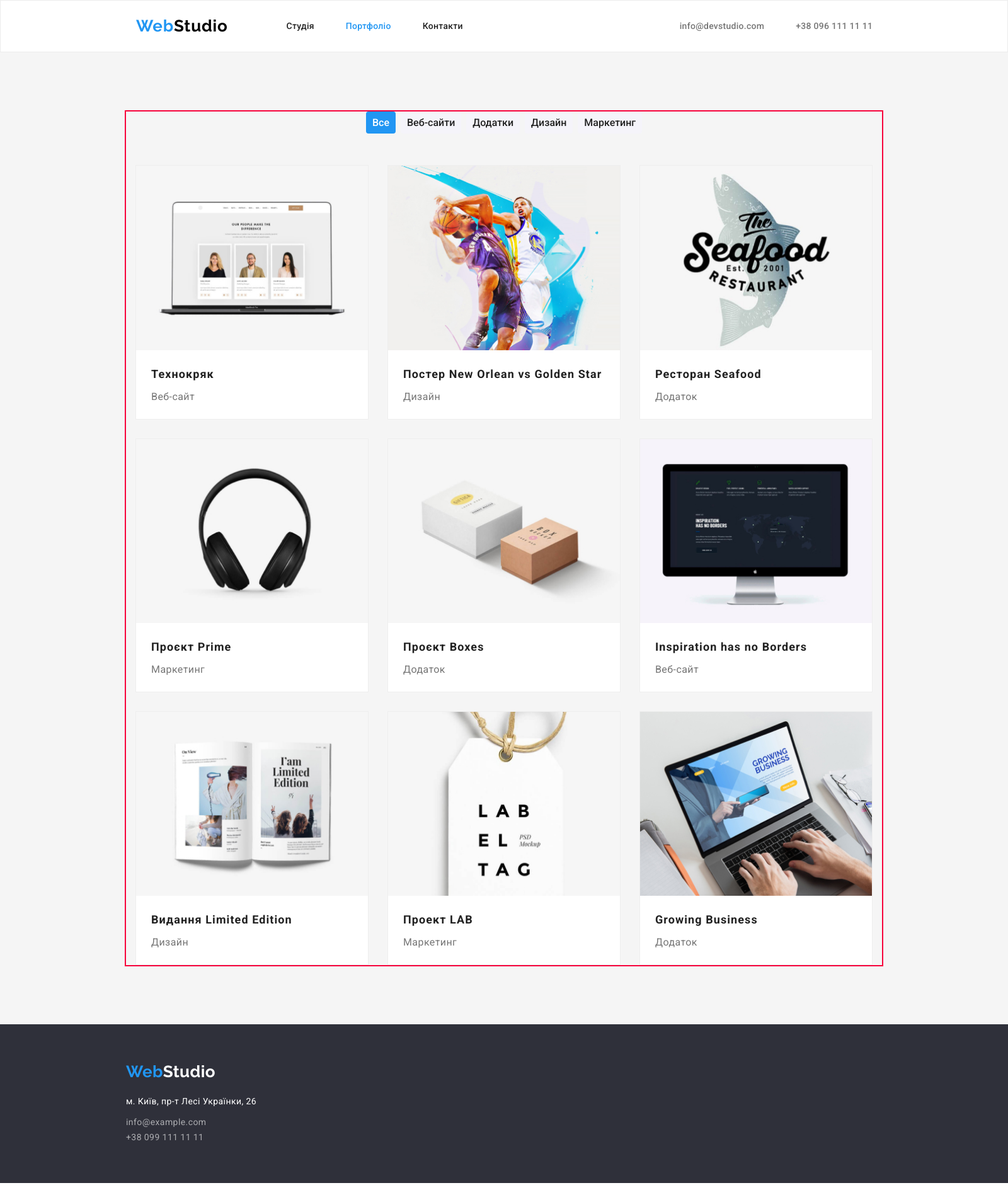
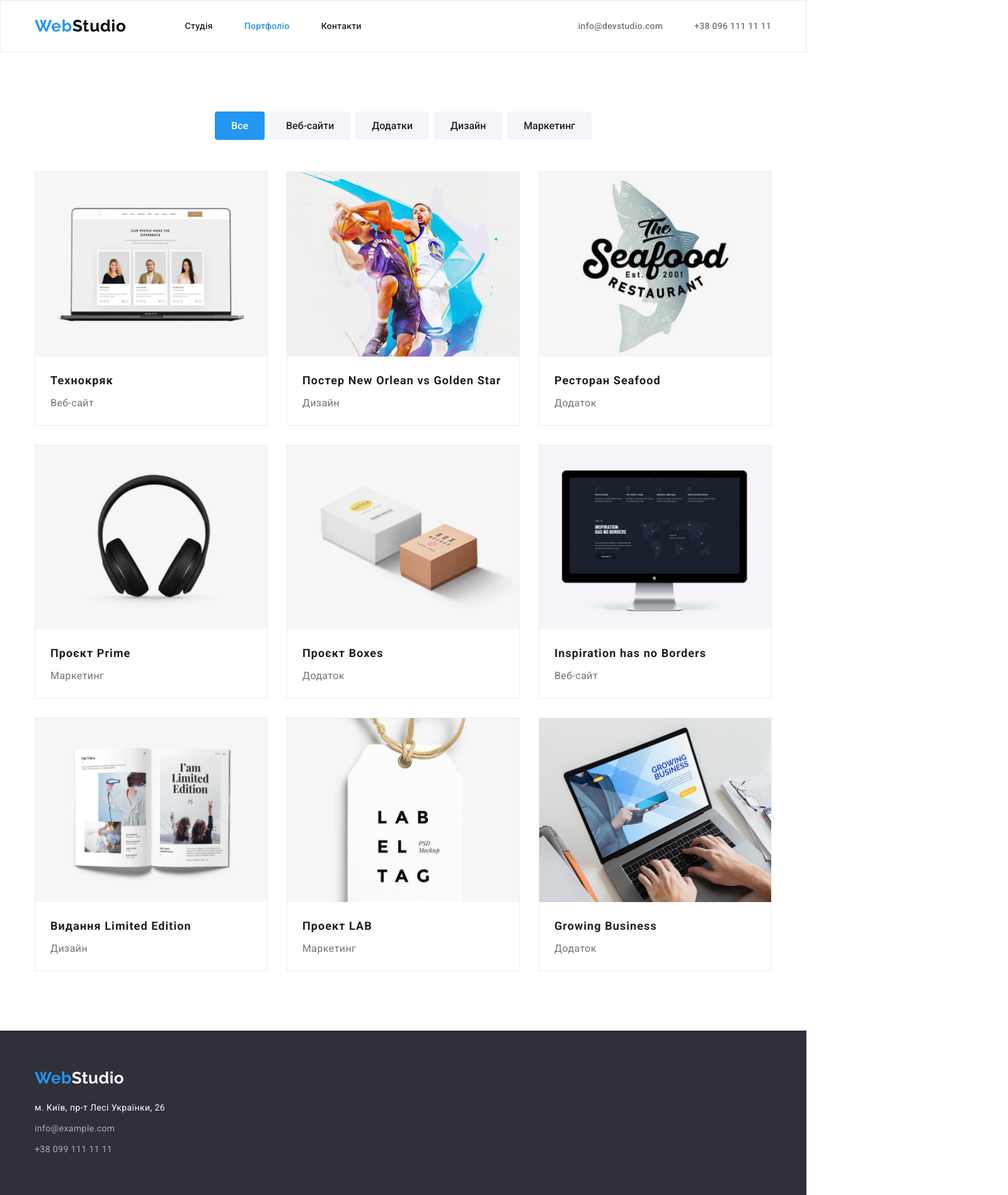
Before and after one commit to AlonaKucher/goit-markup-hw-03, a plain HTML site: page portfolio.html in a window 1280 px wide. Shown: the whole page at 63% size, 1600 px wide, since content can reach past the window. Drawn offline with nearby package versions, Linux system fonts and the light colour scheme.

Commit message:
Виправлений home-work-3

```diff
--- a/css/styles.css
+++ b/css/styles.css
@@ -2,9 +2,14 @@
     --body-text-color:#757575;
     --title-text-color: #212121;
     --hero-text-color: #FFFFFF;
+    --nav-studio-color:#000000;
     --accent-text-color:#2196F3;
     --adrress-text-color:rgba(255, 255, 255, 0.6);
-
+    --body-background-color: #FFFFFF;
+    --hero-background-color: #2F303A;
+    --adventages-background-color: #F5F5F5;
+    --our-team-background-color: #F5F4FA;
+   --portfolio-button-background-color:#2196F3;
 }
 html {
     box-sizing: border-box;
@@ -16,17 +21,16 @@ html {
     box-sizing: inherit;
 }
 body{
-    width: 1600px;
-
     font-family: Roboto;
     letter-spacing:0.03em;
     font-size: 14px;
 
     color: var(--body-text-color);
-    background: #FFFFFF;
+    background:var(--body-background-color);
 }
 h1,h2,h3,p {
-    margin: 0;
+    margin-top: 0;
+    margin-bottom: 0;
 }
 a {
     text-decoration: none;
@@ -48,23 +52,17 @@ img {
     padding-right: 15px;
     margin-left: auto;
     margin-right: auto;
-    outline: 2px solid rgb(247, 3, 60);
 }
  /* Site header */
 .site-header{
-    background:#FFFFFF;
     border: 1px solid #ECECEC;
-    padding: 0px 200px;
 }
 /* Main container */
-.main-container {
-    width: 1200px;
-    padding-left: 15px;
-    padding-right: 15px;
+.page{
     display: flex;
     align-items: center;
     }
-.main-container .item:not(:last-child) {
+.page .item:not(:last-child) {
     margin-right: 344px;
 }
 /* Site-nav */
@@ -87,7 +85,7 @@ text-decoration: none;
 
 color: var(--accent-text-color);
 }
-.nav-studio{
+.nav-studio {
 
     display: inline-block;
 
@@ -97,7 +95,7 @@ color: var(--accent-text-color);
     letter-spacing: 0.03em;
     text-decoration: none;
 
-    color: #000000;
+    color:var(--nav-studio-color);
 }
 /* Navigation  */
 .nav a{
@@ -139,7 +137,7 @@ color: var(--accent-text-color);
 }
 .link-portfolio{
     text-decoration: none;
-    color: var(--title-text-color)
+    color: var(--title-text-color);
 }
 .nav .current{
     color: var(--accent-text-color);
@@ -163,8 +161,7 @@ color: var(--accent-text-color);
   /* Hero */
 .hero{
     padding: 200px 0px;
-    background-color: #2F303A;
-
+    background-color:var(--hero-background-color);
 }
 .hero-title{
     width: 696px;
@@ -188,7 +185,7 @@ color: var(--accent-text-color);
     min-width: 216px;
     font-family: inherit;
     color: var(--hero-text-color);
-    background-color: #2196F3;
+    background-color:var(--portfolio-button-background-color);
     font-weight: 700;
     font-size: 16px;
     line-height:1.88;
@@ -202,7 +199,7 @@ color: var(--accent-text-color);
 }
 /* Section */
 .section{
-    padding:94px 200px;
+    padding:94px 0px;
 }
   /* Our advantages */
 .our-advantages{
@@ -211,8 +208,11 @@ color: var(--accent-text-color);
 .our-advantages .item:not(:last-child) {
     margin-right: 30px;
    }
+.our {
+    width: 270px;
+   }
 .adventages{
-    background-color:#F5F5F5;
+    background-color:var(--adventages-background-color);
 }
 .our-title{
     position: absolute;
@@ -230,6 +230,7 @@ color: var(--accent-text-color);
 
     margin-bottom: 10px;
     line-height: 1.14;
+    font-size: 14px;
 
     color: var(--title-text-color);
 }
@@ -247,7 +248,7 @@ color: var(--accent-text-color);
     padding-top: 0px;
     padding-bottom: 94px;
 
-    background-color: #F5F5F5;
+    background-color: var(--adventages-background-color);
 }
 .title{
 
@@ -260,7 +261,7 @@ color: var(--accent-text-color);
 }
 /* Our Team */
 .our-team{
-    background-color: #F5F4FA;
+    background-color:var(--our-team-background-color);
 }
 .team{
     display: flex;
@@ -269,7 +270,7 @@ color: var(--accent-text-color);
     margin-right: 30px;
 }
 .team-name{
-margin-top: 30px;
+padding-top: 30px;
 margin-bottom: 10px;
 font-weight: 500;
 font-size: 16px;
@@ -279,7 +280,7 @@ line-height:1.9;
 color: var(--title-text-color);
 }
 .team-position{
-    margin-bottom: 30px;
+    padding-bottom: 30px;
 
     text-align: center;
     font-size: 16px;
@@ -287,13 +288,15 @@ color: var(--title-text-color);
 }
 /* Footer */
 .footer{
-    padding:60px 200px;
+    padding:60px 0px;
 
-    background-color: #2F303A;
+    background-color:var(--hero-background-color);
+}
+.location{
+    margin-bottom: 9px;
 }
 .location-link{
     display: inline-block;
-    margin-bottom: 9px;
 
     text-decoration: none;
     font-style: normal;
@@ -302,17 +305,23 @@ color: var(--title-text-color);
     color: var(--hero-text-color);
 }
 .mail{
-    display: inline-block;
     margin-bottom: 9px;
 }
-.address .link{
-   font-style: normal;
+
+.mail-link, .tel-link{
+    display: inline-block;
+    font-style: normal;
     line-height: 1.7;
+    text-decoration: none;
 
     color: var(--adrress-text-color);
 }
-.link:hover,
-.link:focus{
+.mail-link:hover,
+.mail-link:focus{
+    color: var(--accent-text-color);
+}
+.tel-link:hover,
+.tel-link:focus {
     color: var(--accent-text-color);
 }
 .footer-logo{
@@ -327,14 +336,10 @@ color: var(--title-text-color);
     color: var(--accent-text-color);
 }
 .footer-studio{
-    color: #FFFFFF;
+    color:var(--hero-text-color);
 }
 
 /* Portfolio */
-.portfolio{
-    padding: 94px 200px;
-    background-color:#F5F5F5;
-}
 .portfolio-nav{
     display: flex;
     justify-content: center;
@@ -355,6 +360,7 @@ color: var(--title-text-color);
     overflow: hidden;
 }
 .buttons {
+    padding: 6px 22px;
     font-family: inherit;
     font-weight: 500;
     font-size: 16px;
@@ -362,41 +368,43 @@ color: var(--title-text-color);
     text-align: center;
     border-radius: 4px;
 
-    background-color: #F5F4FA;
+    background-color:var(--our-team-background-color);
     border: 4px solid transparent;
     color: var(--title-text-color);
 }
 
 .buttons:hover,
 .buttons:focus{
-    background-color: #2196F3;
-    color: #FFFFFF;
+    background-color:var(--portfolio-button-background-color);
+    color:var(--body-background-color);
 }
 .start{
-    color: #FFFFFF;
-    background-color: #2196F3;
+    color: var(--hero-text-color);
+    background-color:var(--portfolio-button-background-color);
 }
 .portfolio-works li{
-    background-color: #FFFFFF;
+    background-color:var(--body-background-color);
 }
 .portfolio-works a{
     text-decoration: none;
 }
 .portfolio-works h2{
-  margin: 20px 24px 4px 24px;
+
+ padding: 20px 24px 0px 24px;
+ margin-bottom: 4px;
         font-weight: 700;
         font-size: 18px;
         line-height:2;
         letter-spacing: 0.06em;
 
-        color: #212121;
+        color: var(--title-text-color);
 }
 .portfolio-works p{
-    margin:0px 24px 20px 24px;
+    padding: 0px 24px 20px 24px;
     font-size: 16px;
     line-height: 1.8;
 
-    color: #757575;
+    color:var(--body-text-color)
 }
 .card-set{
     display: flex;
@@ -407,7 +415,7 @@ color: var(--title-text-color);
 .card-set .item{
     flex-basis: calc((100% - 60px) / 3);
     border: 1px solid #EEEEEE;
-    background-color: #fff;
+    background-color: var(--body-background-color);
 }
 
 
--- a/portfolio.html
+++ b/portfolio.html
@@ -13,7 +13,7 @@
 <body>
 <!--Site header-->
 <header class="site-header">
-    <div class=" main-container">
+    <div class="container page">
         <nav class="site-nav item">
             <a href="./index.html" class="site-logo item">Web<span class="nav-studio">Studio</span></a>
             <ul class="nav item list">
@@ -29,7 +29,7 @@
     </div>
 </header>
 <main>
-    <section class="portfolio">
+    <section class="portfolio section">
     <div class="container">
     <h1>Portfolio</h1>
     <ul class="portfolio-nav list">
@@ -108,15 +108,17 @@
 </section>
     </main>
     <!-- Footer -->
-    <footer class="footer">
+<footer class="footer">
+    <div class="container">
         <a href="./index.html" class="footer-logo">Web<span class="footer-studio">Studio</span></a>
         <address>
             <ul class="address list">
-                <li><a href="" class="location-link">м. Київ, пр-т Лесі Українки, 26</a></li>
-                <li><a href="mailto:info@devstudio.com" class="link">info@example.com</a></li>
-                <li><a href="tel:+380991111111" class="link">+38 099 111 11 11</a></li>
+                <li class="location"><a href="" class="location-link">м. Київ, пр-т Лесі Українки, 26</a></li>
+                <li class="mail"><a href="mailto:info@devstudio.com" class="mail-link">info@example.com</a></li>
+                <li><a href="tel:+380991111111" class="tel-link">+38 099 111 11 11</a></li>
             </ul>
         </address>
-    </footer>
+    </div>
+</footer>
 </body>
 </html>
```
Also changed, not shown: index.html (+8 -10 lines).
